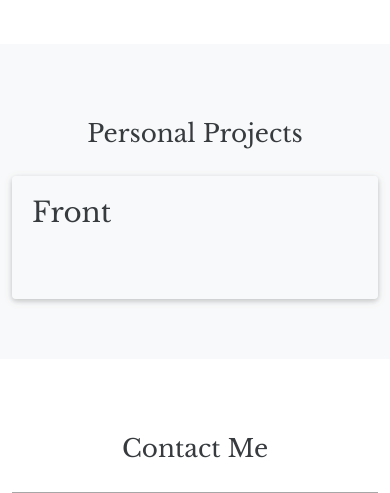
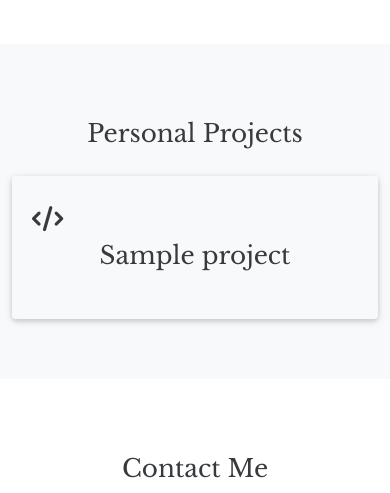
Before and after one commit to kunheeha/personalwebsite, a Flask app: template personalwebsite/templates/about.html in a window 390 px wide; the page is wider, and only the part inside the window is pictured. Shown: the part 1335-1828 px from the top of that part. Run offline with Flask 3, Linux system fonts and the light colour scheme; tables that the repository leaves empty hold one stand-in row (values such as "Sample post"); the template is opened without the code that fills it: values that come from a table or form of the project are taken from there, most other values are stand-ins (such as "Sample title", 1, 10 or a date in 2020); grey boxes marked "Sample" are stand-in pictures; some libraries are stand-ins or nearby versions; grey boxes are pictures that could not be loaded.

Commit message:
front end display of first 4 projects in db as cards that flip

```diff
--- a/personalwebsite/static/css/styles.css
+++ b/personalwebsite/static/css/styles.css
@@ -411,6 +411,18 @@ ul li {
 .project-item-back {
   transform: rotateY(180deg);
 }
+
+.project-item-front h3 {
+  text-align: center;
+  margin-bottom: 28px;
+}
+
+.project-item-front i {
+  font-size: 25px;
+  margin-bottom: 10px;
+  margin-top: 10px;
+}
+
 /* ---------------------------------- */
 /* Contact */
 /* ---------------------------------- */
--- a/personalwebsite/templates/about.html
+++ b/personalwebsite/templates/about.html
@@ -1,4 +1,4 @@
-{% from 'macros/macros.html' import contact_icon %}
+{% from 'macros/macros.html' import contact_icon, project_icon %}
 {% extends 'base.html' %}
 
 {% block head %}
@@ -76,17 +76,20 @@
       <h2>Personal Projects</h2>
     </div>
     <div class="row">
-      <div class="col-sm-4">
+      {% for project in projects %}
+      <div class="col-sm-3">
         <div class="project-item">
           <div class="project-item-inner shadow-1 white-bg">
             <div class="project-item-front white-bg">
-              <h1>Front</h1>
+              {{ project_icon(project.webapp) }}
+              <h3 class="h2">{{ project.name }}</h3>
             </div>
             <div class="project-item-back white-bg">
-              <h1>Back</h1>
+            </div>
           </div>
         </div>
       </div>
+      {% endfor %}
     </div>
   </div>
 </section>
```
